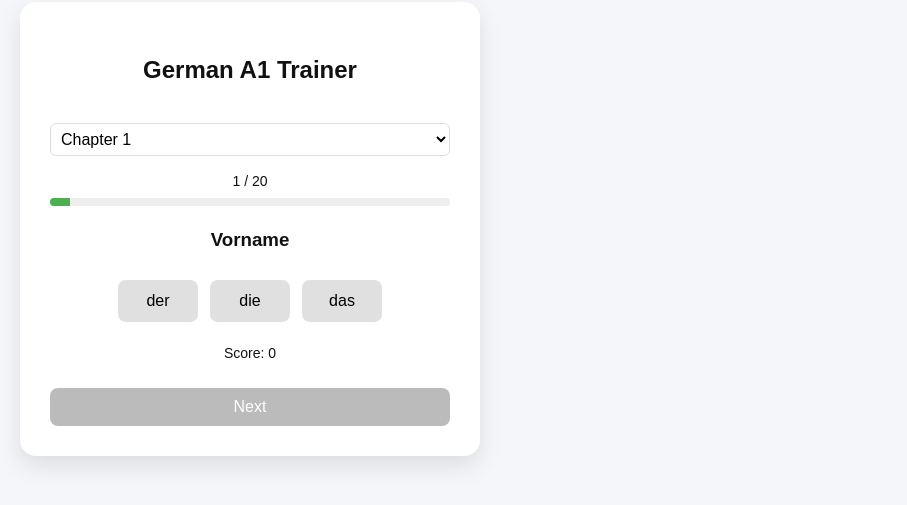
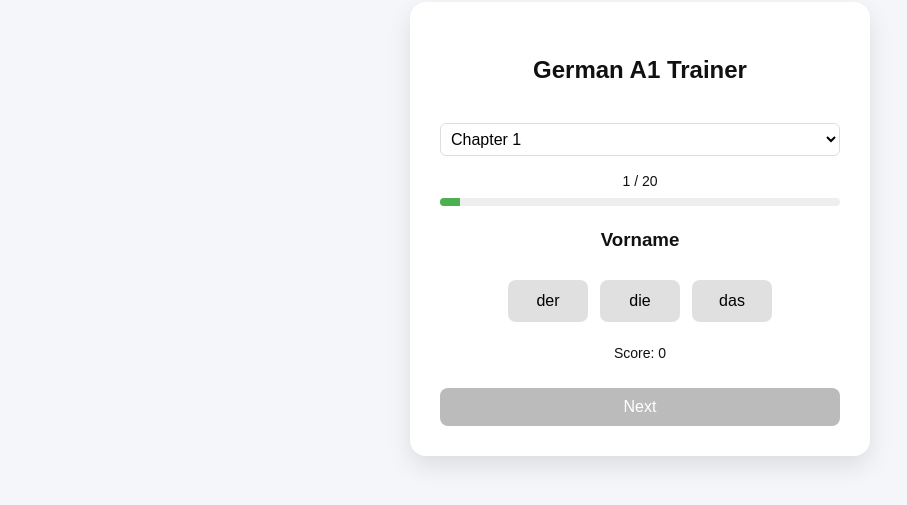
Before and after one commit to truptig010/german-a1-trainer, a React (Vite) app: page / in a window 1280 px wide. Shown: the part 191-696 px from the top of the page, without its empty margins (0-907 px from the left). Built offline with nearby package versions, Linux system fonts and the light colour scheme.

Commit message:
Force global text color based on theme

```diff
--- a/src/index.css
+++ b/src/index.css
@@ -23,16 +23,10 @@
 }
 
 body {
-
-  font-family: system-ui, -apple-system, BlinkMacSystemFont, 'Segoe UI', sans-serif;
-  background-color: #f5f7fa;
-  color: #111;   /* Force dark text globally */
   margin: 0;
-  display: flex;
-  place-items: center;
-  min-width: 320px;
-  min-height: 100vh;
-  background-color: #f4f6f9;
+  background-color: #f4f6f9 !important;
+  color: #111 !important;
+  font-family: system-ui, -apple-system, sans-serif;
 }
 
 h1 {
```
